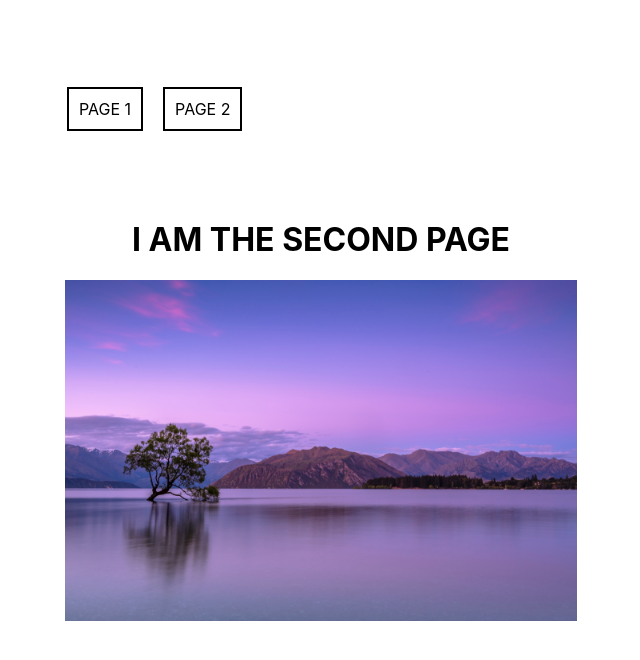
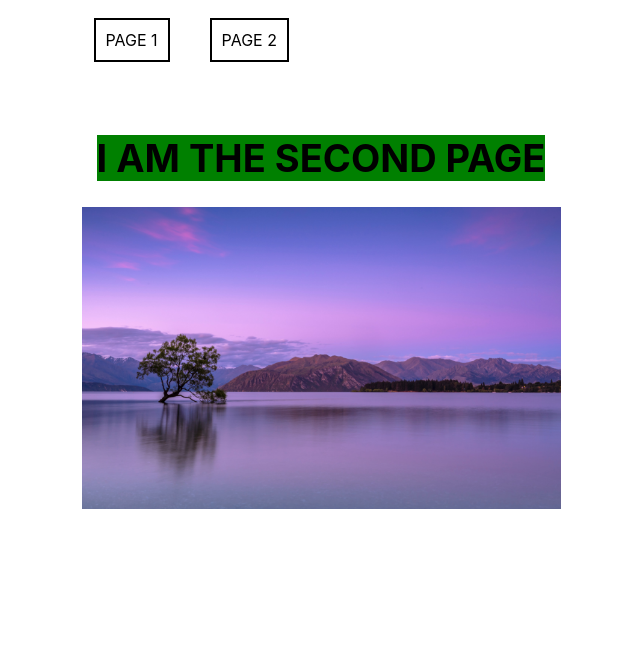
Before and after one commit to rick-moore/next-css-demo, a Next.js app: page /page2 in a window 1280 px wide. Shown: the top 660 px of the page, without its empty margins (319-959 px from the left). Built offline with nearby package versions, Linux system fonts and the light colour scheme.

Commit message:
add child components

```diff
--- /dev/null
+++ b/components/ChildComponent2.js
@@ -0,0 +1,19 @@
+import Image from 'next/image'
+import styles from '../styles/ChildComponent2.module.css'
+
+export default function ChildComponent() {
+    return (
+        <div>
+            <main className={styles.main}>
+                <h1>I AM THE SECOND PAGE</h1>
+                <Image
+                    src='/image2.jpg'
+                    alt='Image 2'
+                    layout='fixed'
+                    width={4797/10}
+                    height={3026/10}
+                />
+            </main>
+        </div>
+    )
+}
--- a/components/Navbar.js
+++ b/components/Navbar.js
@@ -4,7 +4,7 @@ import styles from '../styles/Home.module.css'
 
 export default function Navbar() {
     return (
-        <nav className={styles.navbar}>
+        <nav className='navbar'>
             <Link href='/'>
                 <a>PAGE 1</a>
             </Link>
--- a/pages/page2.js
+++ b/pages/page2.js
@@ -1,6 +1,7 @@
 import Image from 'next/image'
 import styles from '../styles/Home.module.css'
 import { motion } from 'framer-motion'
+import ChildComponent2 from '../components/ChildComponent2'
 
 export default function page2() {
     return (
@@ -14,14 +15,7 @@ export default function page2() {
         exit={{ opacity: 0 }}
       >
         <main className={styles.main}>
-        <h1>I AM THE SECOND PAGE</h1>
-        <Image
-          src='/image2.jpg'
-          alt='Image 2'
-          layout='fixed'
-          width={5128/10}
-          height={3419/10}
-        />
+          <ChildComponent2 />
         </main>
       </motion.div>
     )
--- /dev/null
+++ b/styles/ChildComponent2.module.css
@@ -0,0 +1,13 @@
+.main {
+    padding: 5rem 0;
+    flex: 1;
+    display: flex;
+    flex-direction: column;
+    justify-content: center;
+    align-items: center;
+}
+
+.main h1 {
+    background-color: green;
+    font-size: 38px;
+}
--- a/styles/Home.module.css
+++ b/styles/Home.module.css
@@ -5,18 +5,3 @@
   justify-content: center;
   align-items: center;
 }
-
-.main {
-  padding: 5rem 0;
-  flex: 1;
-  display: flex;
-  flex-direction: column;
-  justify-content: center;
-  align-items: center;
-}
-
-.navbar > * {
-  border: 2px solid black;
-  margin: 10px;
-  padding: 10px;
-}
--- a/styles/globals.css
+++ b/styles/globals.css
@@ -11,7 +11,6 @@ body {
   flex-direction: column;
   justify-content: center;
   align-items: center;
-  height: 100vh;
 }
 
 a {
@@ -22,3 +21,15 @@ a {
 * {
   box-sizing: border-box;
 }
+
+.navbar {
+  margin-top: 10px;
+}
+
+.navbar > a {
+  position: relative;
+  top: 20px;
+  border: 2px solid black;
+  padding: 10px;
+  margin: 20px;
+}
```
Lines whose indentation alone changed are shown as unchanged.
